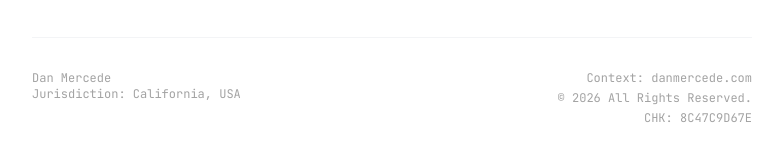
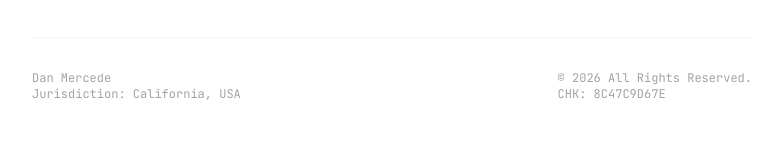
Before and after one commit to OrionArchitekton/danmercede.info, a React (Vite) app: page / in a window 1280 px wide. Shown: the part 1758-1918 px from the top of the page, without its empty margins (248-1031 px from the left). Built offline with nearby package versions, Linux system fonts and the light colour scheme.

Commit message:
chore: correct footer reference logic

```diff
--- a/App.tsx
+++ b/App.tsx
@@ -194,15 +194,7 @@ const App: React.FC = () => {
             <p>{fullName}</p>
             <p>Jurisdiction: {location}</p>
           </div>
-          <div className="mt-4 sm:mt-0 flex flex-col sm:items-end gap-1">
-            <a
-              href="https://danmercede.com"
-              target="_blank"
-              rel="noopener noreferrer"
-              className="hover:text-black transition-colors"
-            >
-              Context: danmercede.com
-            </a>
+          <div className="mt-4 sm:mt-0">
             <p>&copy; {new Date().getFullYear()} All Rights Reserved.</p>
             <p>CHK: {checksum}</p>
           </div>
```
